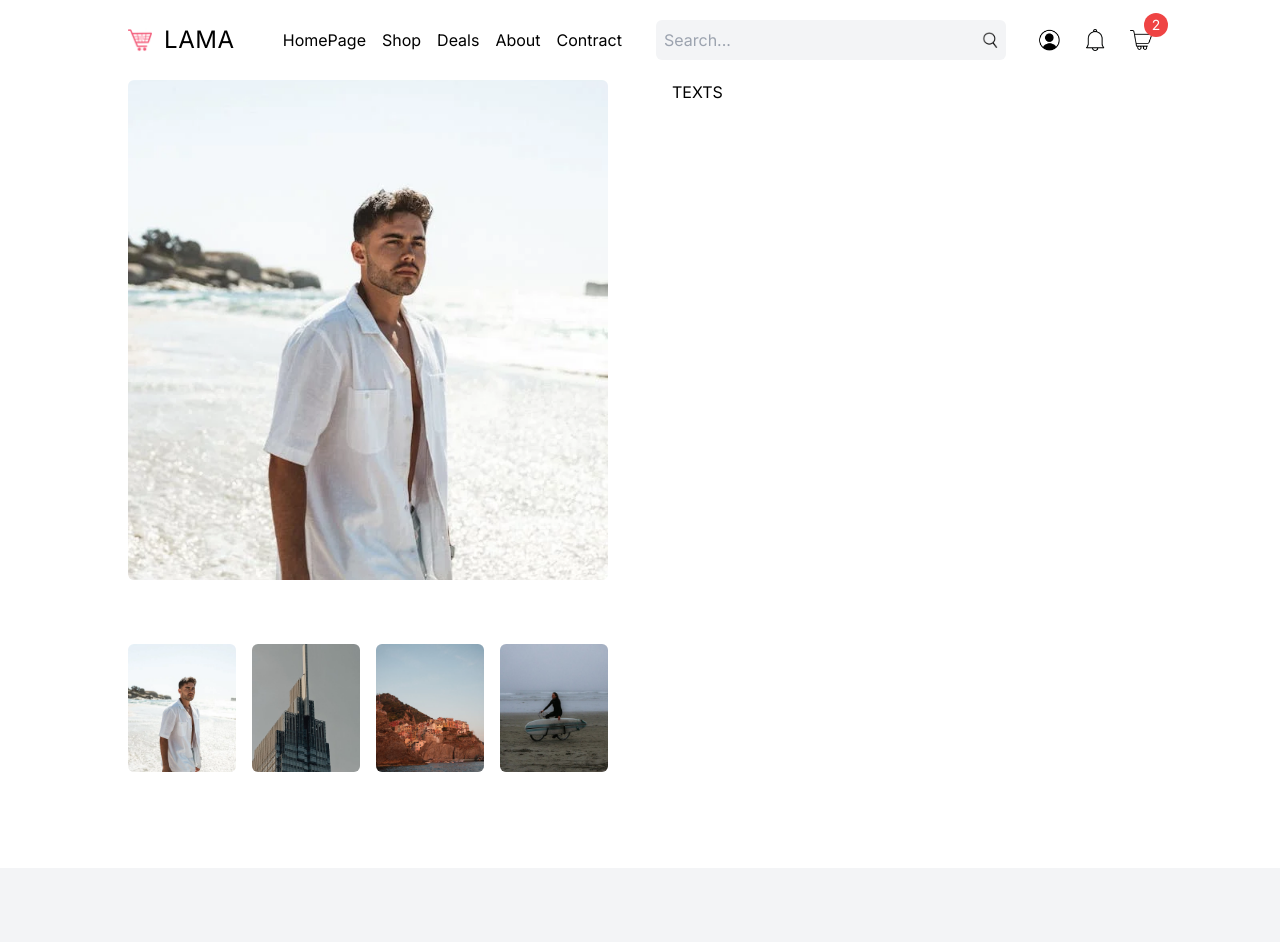
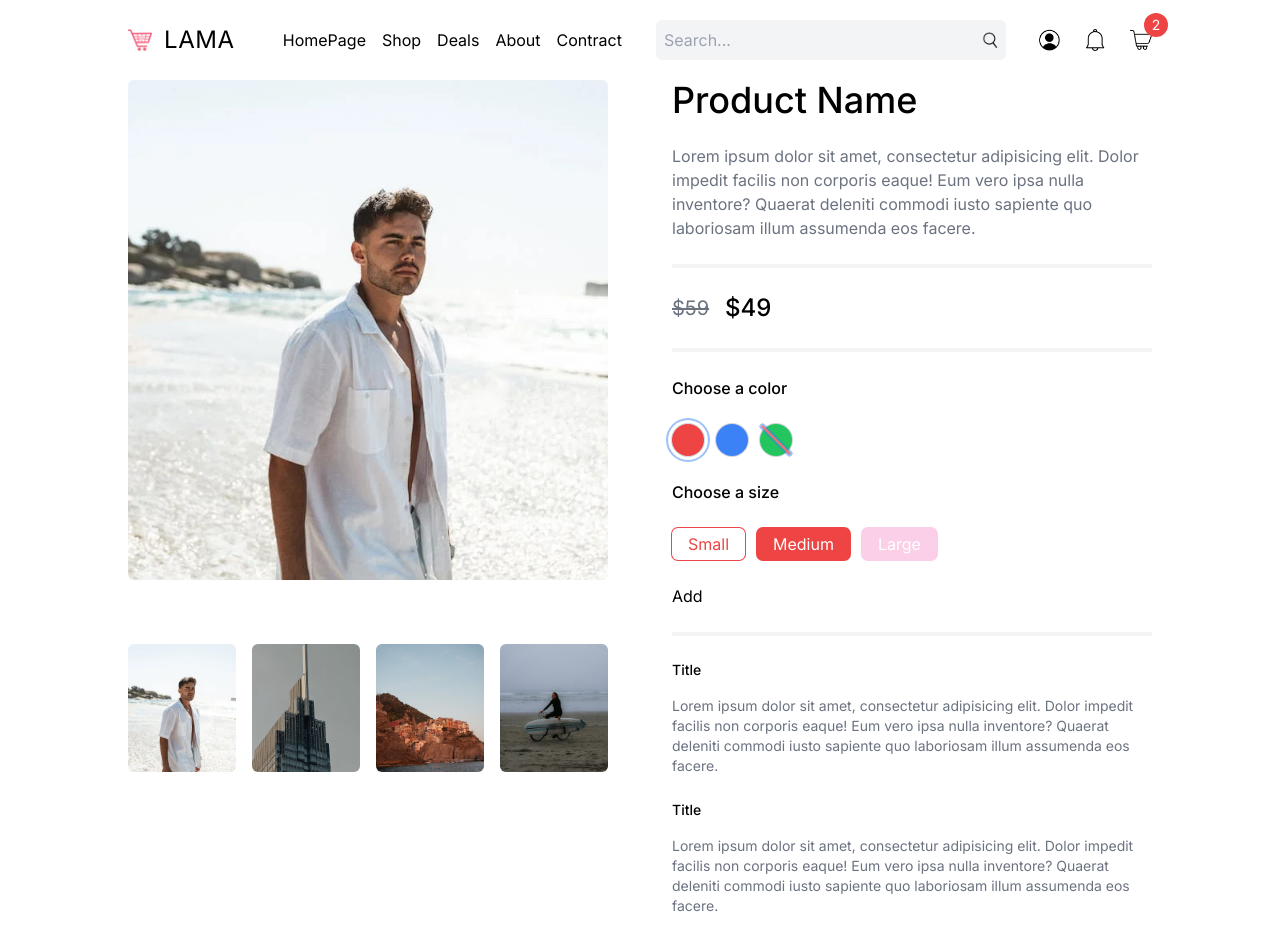
Before and after one commit to Mahradtangestani/lama-ecommerce, a Next.js app: page /test in a window 1280 px wide. Shown: the top 942 px of the page. Built offline with nearby package versions, Linux system fonts and the light colour scheme.

Commit message:
CustomizeProduct created

```diff
--- a/app/[slug]/page.tsx
+++ b/app/[slug]/page.tsx
@@ -1,14 +1,50 @@
+import Add from "@/components/Add";
+import CustomizeProduct from "@/components/CustomizeProduct";
 import ProductImages from "@/components/ProductImages";
 
-const SinglePage = ()=>{
+const SinglePage = () => {
     return (
         <div className="px-4 md:px-8 lg:px-16 xl:px-32 2xl:px-64 relative flex flex-col lg:flex-row gap-16">
             <div className="w-full lg:w-1/2 lg:sticky top-20 h-max">
-                <ProductImages/>
+                <ProductImages />
             </div>
 
             <div className="w-full lg:w-1/2 flex flex-col gap-6">
-               TEXTS
+                <h1 className="text-4xl font-medium">Product Name</h1>
+                <p className="text-gray-500">Lorem ipsum dolor sit amet, consectetur adipisicing elit. Dolor impedit
+                    facilis non corporis eaque! Eum vero ipsa nulla inventore? Quaerat deleniti
+                    commodi iusto sapiente quo laboriosam illum assumenda eos facere.
+                </p>
+                <div className="h-1 bg-gray-100" />
+                <div className="flex items-center gap-4">
+                    <h3 className="text-xl text-gray-500 line-through">$59</h3>
+                    <h2 className="font-medium text-2xl">$49</h2>
+                </div>
+                <div className="h-1 bg-gray-100" />
+                <CustomizeProduct />
+                <Add />
+                <div className="h-1 bg-gray-100" />
+                <div className="text-sm">
+                    <h4 className="font-medium mb-4">Title</h4>
+                    <p className="text-gray-500">Lorem ipsum dolor sit amet, consectetur adipisicing elit. Dolor impedit
+                        facilis non corporis eaque! Eum vero ipsa nulla inventore? Quaerat deleniti
+                        commodi iusto sapiente quo laboriosam illum assumenda eos facere.
+                    </p>
+                </div>
+                <div className="text-sm">
+                    <h4 className="font-medium mb-4">Title</h4>
+                    <p className="text-gray-500">Lorem ipsum dolor sit amet, consectetur adipisicing elit. Dolor impedit
+                        facilis non corporis eaque! Eum vero ipsa nulla inventore? Quaerat deleniti
+                        commodi iusto sapiente quo laboriosam illum assumenda eos facere.
+                    </p>
+                </div>
+                <div className="text-sm">
+                    <h4 className="font-medium mb-4">Title</h4>
+                    <p className="text-gray-500">Lorem ipsum dolor sit amet, consectetur adipisicing elit. Dolor impedit
+                        facilis non corporis eaque! Eum vero ipsa nulla inventore? Quaerat deleniti
+                        commodi iusto sapiente quo laboriosam illum assumenda eos facere.
+                    </p>
+                </div>
             </div>
         </div>
     )
--- /dev/null
+++ b/components/Add.tsx
@@ -0,0 +1,9 @@
+const Add = ()=>{
+    return (
+        <div>
+            Add
+        </div>
+    )
+}
+
+export default Add;
--- /dev/null
+++ b/components/CustomizeProduct.tsx
@@ -0,0 +1,24 @@
+const CustomizeProduct = ()=>{
+    return (
+        <div className="flex flex-col gap-6">
+            <h4 className="font-medium">Choose a color</h4>
+            <ul className="flex items-center gap-3">
+                <li className="w-8 h-8 rounded-full ring-1 ring-gray-300 cursor-pointer relative bg-red-500">
+                    <div className="absolute h-10 w-10 rounded-full ring-2 top-1/2 left-1/2 transform -translate-x-1/2 -translate-y-1/2"></div>
+                </li>
+                <li className="w-8 h-8 rounded-full ring-1 ring-gray-300 cursor-pointer relative bg-blue-500">
+                </li>
+                <li className="w-8 h-8 rounded-full ring-1 ring-gray-300 cursor-not-allowed relative bg-green-500">
+                    <div className="absolute h-[2px] bg-red-400 rotate-45 w-10 rounded-full ring-2 top-1/2 left-1/2 transform -translate-x-1/2 -translate-y-1/2"></div>
+                </li>
+            </ul>
+            <h4 className="font-medium">Choose a size</h4>
+            <ul className="flex items-center gap-3">
+                <li className="ring-1 ring-red-500 text-red-500 rounded-md py-1 px-4 cursor-pointer">Small</li>
+                <li className="ring-1 ring-red-500 text-white bg-red-500 rounded-md py-1 px-4 cursor-pointer">Medium </li>
+                <li className="ring-1 ring-pink-200 text-white bg-pink-200 rounded-md py-1 px-4 cursor-not-allowed">Large</li>
+            </ul>
+        </div>
+    )
+}
+export default CustomizeProduct;
```
